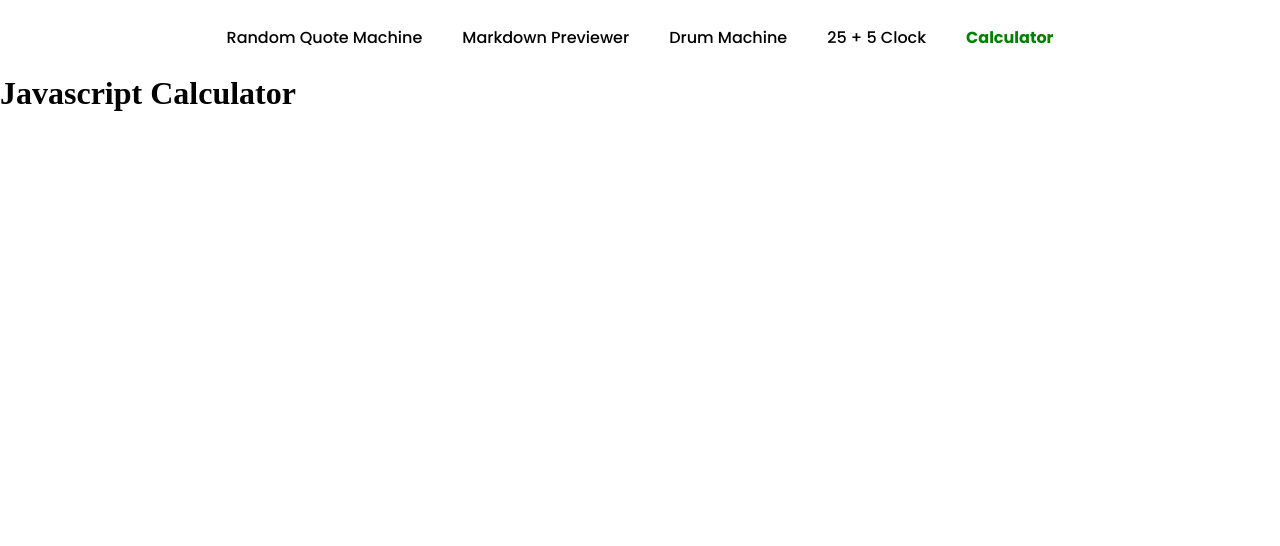
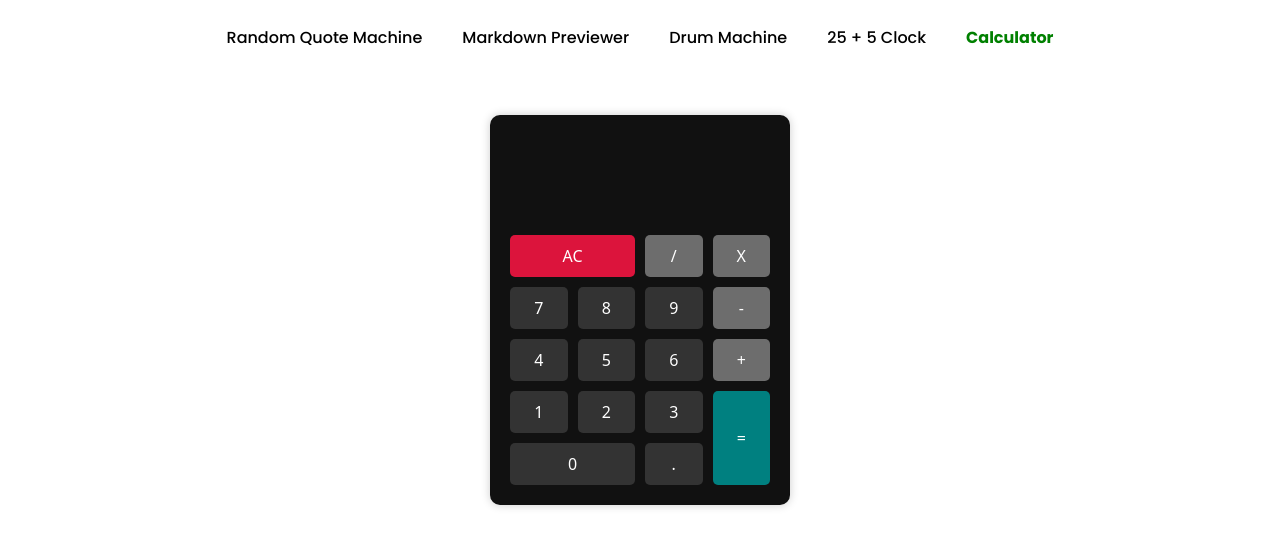
Before and after one commit to Z-Money/FCC-Frontend-Dev-Libraries, a React (Vite) app: page /calculator in a window 1280 px wide. Shown: the top 546 px of the page. Built offline with nearby package versions, Linux system fonts and the light colour scheme; what marked-highlight would draw is missing.

Commit message:
Updated calculator route path, created JavascriptCalculator component

```diff
--- /dev/null
+++ b/src/components/JavascriptCalculator.jsx
@@ -0,0 +1,100 @@
+import { useState } from "react";
+import styles from "./JavascriptCalculator.module.css";
+
+export default function JavascriptCalculator() {
+    const [answer, setAnswer] = useState("");
+    const [expression, setExpression] = useState("");
+    const et = expression.trim();
+
+    const isOperator = (symbol) => {
+        return /[*/+-]/.test(symbol);
+    }
+
+    const buttonPress = (symbol) => {
+        if (symbol === "clear") {
+            setAnswer("");
+            setExpression("0");
+        } else if (isOperator(symbol)) {
+            setExpression(et + " " + symbol + " ");
+        } else if (symbol === "=") {
+            calculate();
+        } else if (symbol === "0") {
+            if (expression.charAt(0) !== "0") {
+                setExpression(expression + symbol);
+            }
+        } else if (symbol === ".") {
+            const lastNumber = expression.split(/[-+/*]/g).pop();
+            if (!lastNumber) return;
+            console.log("lastNumber :>>", lastNumber);
+            if (lastNumber?.includes(".")) return;
+            setExpression(expression + symbol);
+        } else {
+            if (expression.charAt(0) === "0") {
+                setExpression(expression.slice(1) + symbol);
+            } else {
+                setExpression(expression + symbol);
+            }
+        }
+    }
+
+    const calculate = () => {
+        if (isOperator(et.charAt(et.length- 1))) return;
+        const parts = et.split(" ");
+        const newParts = [];
+
+        for (let i = parts.length - 1; i >= 0; i--) {
+            if (["*", "/", "+"].includes(parts[i]) && isOperator(parts[i - 1])) {
+                newParts.unshift(parts[i]);
+                let j = 0;
+                let k = i - 1;
+                while (isOperator(parts[k])) {
+                    k--;
+                    j++;
+                }
+                i -= j;
+            } else {
+                newParts.unshift(parts[i]);
+            }
+        }
+        const newExpression = newParts.join(" ");
+        if (isOperator(newExpression.charAt(0))) {
+            setAnswer(eval(answer + newExpression))
+        } else {
+            setAnswer(eval(newExpression));
+        }
+        setExpression("");
+    }
+
+    return (
+        <div className={styles.calculator}>
+            <div className={styles.outputScreen} id="display">
+                <div id="answer">{answer}</div>
+                <div id="expression">{expression}</div>
+            </div>
+            <div className={styles.buttonContainer}>
+                <div className={styles.clearBtn} onClick={() => buttonPress("clear")} id="clear">AC</div>
+                <div className={styles.divideBtn} onClick={() => buttonPress("/")} id="divide">/</div>
+                <div className={styles.multiplyBtn} onClick={() => buttonPress("*")} id="multiply">X</div>
+
+                <div className={styles.sevenBtn} onClick={() => buttonPress("7")} id="seven">7</div>
+                <div className={styles.eightBtn} onClick={() => buttonPress("8")} id="eight">8</div>
+                <div className={styles.nineBtn} onClick={() => buttonPress("9")} id="nine">9</div>
+                <div className={styles.subtractBtn} onClick={() => buttonPress("-")} id="subtract">-</div>
+
+                <div className={styles.fourBtn} onClick={() => buttonPress("4")} id="four">4</div>
+                <div className={styles.fiveBtn} onClick={() => buttonPress("5")} id="five">5</div>
+                <div className={styles.sixBtn} onClick={() => buttonPress("6")} id="six">6</div>
+                <div className={styles.addBtn} onClick={() => buttonPress("+")} id="add">+</div>
+
+                <div className={styles.oneBtn} onClick={() => buttonPress("1")} id="one">1</div>
+                <div className={styles.twoBtn} onClick={() => buttonPress("2")} id="two">2</div>
+                <div className={styles.threeBtn} onClick={() => buttonPress("3")} id="three">3</div>
+
+                <div className={styles.zeroBtn} onClick={() => buttonPress("0")} id="zero">0</div>
+                <div className={styles.decimalBtn} onClick={() => buttonPress(".")} id="decimal">.</div>
+                <div className={styles.equalsBtn} onClick={() => buttonPress("=")} id="equals">=</div>
+
+            </div>
+        </div>
+    )
+}
--- /dev/null
+++ b/src/components/JavascriptCalculator.module.css
@@ -0,0 +1,91 @@
+.calculator {
+    width: 300px;
+    background-color: #111;
+    border-radius: 10px;
+    box-shadow: 0 0 10px rgba(0, 0, 0, 0.2);
+    padding: 20px;
+    display: flex;
+    flex-direction: column;
+    align-items: center;
+    margin: 40px auto;
+    font-family: system-ui, -apple-system, BlinkMacSystemFont, 'Segoe UI', Roboto, Oxygen, Ubuntu, Cantarell, 'Open Sans', 'Helvetica Neue', sans-serif;
+    color: #fff;
+}
+
+.outputScreen {
+    width: 100%;
+    height: 100px;
+    font-size: 2em;
+    text-align: right;
+    padding: 10px;
+}
+
+.buttonContainer {
+    display: grid;
+    grid-template-columns: repeat(4, 1fr);
+    gap: 10px;
+    width: 100%;
+}
+
+.buttonContainer div {
+    color: #fff;
+    padding: 10px 20px;
+    border: none;
+    border-radius: 5px;
+    cursor: pointer;
+    display: flex;
+    justify-content: center;
+    align-items: center;
+    transition: all 0.1s ease-in-out;
+    user-select: none;
+}
+
+.buttonContainer div:active {
+    transform: scale(0.95);
+}
+
+.clearBtn {
+    grid-column: 1 / span 2;
+    background-color: crimson;
+}
+
+.equalsBtn {
+    grid-column: 4 / span 1;
+    grid-row: 4 / span 2;
+    background-color: teal;
+}
+
+.zeroBtn {
+    grid-column: 1 / span 2;
+}
+
+.zeroBtn,
+.oneBtn,
+.twoBtn,
+.threeBtn,
+.fourBtn,
+.fiveBtn,
+.sixBtn,
+.sevenBtn,
+.eightBtn,
+.nineBtn,
+.decimalBtn {
+    background-color: #333;
+}
+
+.multiplyBtn,
+.divideBtn,
+.addBtn,
+.subtractBtn {
+    background-color: #6d6d6d;
+}
+
+#answer {
+    height: 48px;
+    font-size: 48px;
+}
+
+#expression {
+    height: 30px;
+    font-size: 30px;
+}
--- a/src/main.jsx
+++ b/src/main.jsx
@@ -7,7 +7,7 @@ import QuotePage from './pages/RandomQuoteMachinePage'
 import MarkdownPage from './pages/MarkdownPreviewerPage'
 import DrumMachinePage from './pages/DrumMachinePage'
 import ClockPage from './pages/ClockPage'
-import CalculatorPage from './pages/JavascriptCalculatorPage'
+import JavascriptCalculatorPage from './pages/JavascriptCalculatorPage'
 
 import './index.css'
 
@@ -20,7 +20,7 @@ createRoot(document.getElementById('root')).render(
         <Route path="/markdown" element={<MarkdownPage />} />
         <Route path="/drum-machine" element={<DrumMachinePage />} />
         <Route path="/clock" element={<ClockPage />} />
-        <Route path="/calculator" element={<CalculatorPage />} />
+        <Route path="/calculator" element={<JavascriptCalculatorPage />} />
       </Routes>
     </BrowserRouter>
   </StrictMode>,
--- a/src/pages/JavascriptCalculatorPage.jsx
+++ b/src/pages/JavascriptCalculatorPage.jsx
@@ -1,10 +1,11 @@
 import Navbar from "../components/Navbar";
+import JavascriptCalculator from "../components/JavascriptCalculator";
 
 export default function JavascriptCalculatorPage() {
     return (
         <>
             <Navbar />
-            <h1>Javascript Calculator</h1>
+            <JavascriptCalculator />
         </>
     );
 }
```
